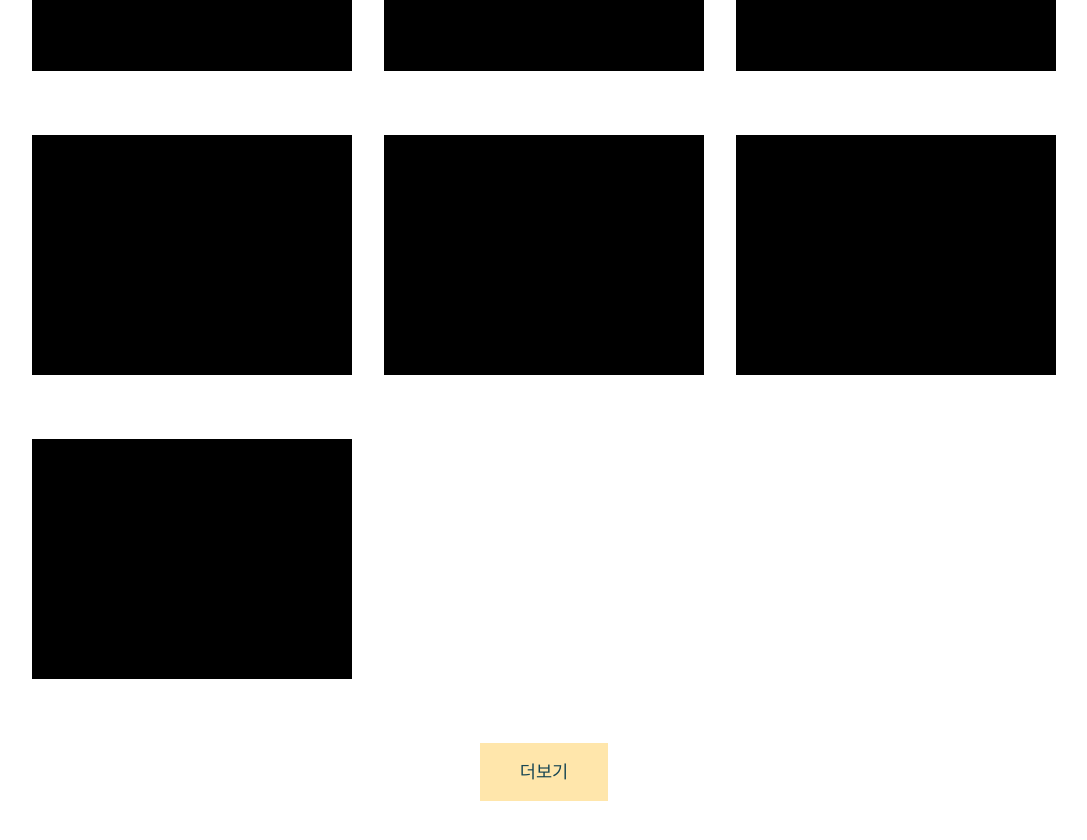
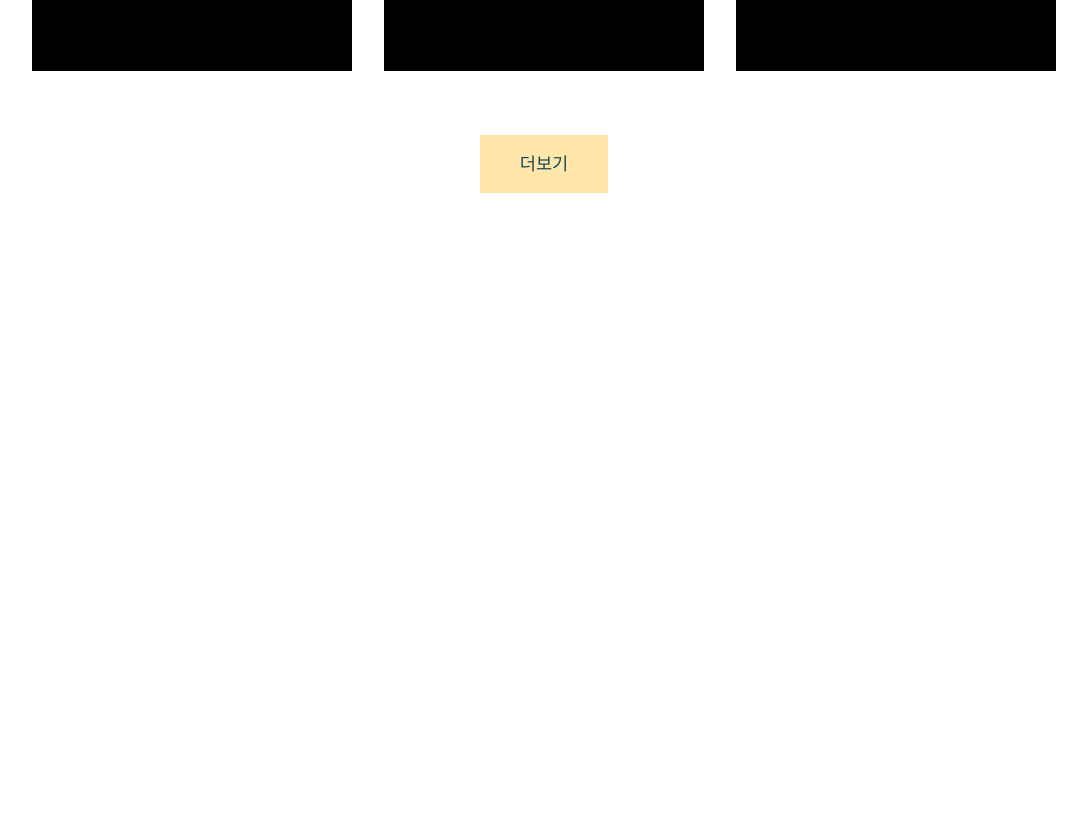
Before and after one commit to ParkJaeyeon0308/ServeyTheory, a React (Create React App) app in the folder surveytheory/: page / in a window 1280 px wide. Shown: the part 960-1800 px from the top of the page, without its empty margins (96-1183 px from the left). After the commit the page ends 1217 px from the top, so only its background shows below. Built offline with nearby package versions, Linux system fonts and the light colour scheme; a web font is replaced by a local one.

Commit message:
jquery install / 더보기, 닫기 버튼 구현

```diff
--- a/surveytheory/package.json
+++ b/surveytheory/package.json
@@ -8,6 +8,7 @@
     "@testing-library/user-event": "^12.1.10",
     "axios": "^0.21.1",
     "bootstrap": "^4.6.0",
+    "jquery": "^3.6.0",
     "node-sass": "^4.14.0",
     "react": "^17.0.2",
     "react-bootstrap": "^1.5.2",
--- a/surveytheory/src/pages/Home/home.js
+++ b/surveytheory/src/pages/Home/home.js
@@ -1,13 +1,26 @@
 import React, { Component } from "react";
-import { Link } from "react-router-dom";
-
 import "slick-carousel/slick/slick.css";
 import "slick-carousel/slick/slick-theme.css";
 import Slider from "react-slick";
 import "./slider.css";
 
+import jQuery from "jquery";
+window.$ = window.jQuery = jQuery;
+
 export default class Home extends Component {
     render() {
+        function showBox() {
+            jQuery(".more_btn").hide();
+            jQuery(".box2").show();
+            jQuery(".close_btn").show();
+        }
+
+        function hideBox() {
+            jQuery(".close_btn").hide();
+            jQuery(".box2").hide();
+            jQuery(".more_btn").show();
+        }
+
         // img style settings
         const img_style = {
             width: "30rem",
@@ -53,25 +66,26 @@ export default class Home extends Component {
                         />
                     </div>
                 </Slider>
-                <div className="box"></div>
-                <div className="box"></div>
-                <div className="box"></div>
-                <div className="box"></div>
-                <div className="box"></div>
-                <div className="box"></div>
-                <div className="box"></div>
-                <div className="box"></div>
-                <div className="box"></div>
-                <div className="box"></div>
+                <div className="box1"></div>
+                <div className="box1"></div>
+                <div className="box1"></div>
+                <div className="box1"></div>
+                <div className="box1"></div>
+                <div className="box1"></div>
+                <div className="box2"></div>
+                <div className="box2"></div>
+                <div className="box2"></div>
+                <div className="box2"></div>
 
                 {/* 빈 박스 */}
-                <div className="box"></div>
-                <div className="box"></div>
-                <Link to="./SignUp">
-                    <button type="button" className="more">
-                        더보기
-                    </button>
-                </Link>
+                <div className="box2"></div>
+                <div className="box2"></div>
+                <button type="button" className="more_btn" onClick={showBox}>
+                    더보기
+                </button>
+                <button type="button" className="close_btn" onClick={hideBox}>
+                    닫기
+                </button>
             </div>
         );
     }
--- a/surveytheory/src/pages/Home/slider.css
+++ b/surveytheory/src/pages/Home/slider.css
@@ -15,7 +15,8 @@
     align-items: center;
 }
 
-.container .box {
+.container .box1,
+.container .box2 {
     width: 20rem;
     height: 15rem;
     background-color: black;
@@ -25,26 +26,40 @@
     margin-right: 1rem;
 }
 
-.container .box:nth-child(11) {
-    margin-bottom: 4rem;
+.container .box2 {
+    display: none;
 }
 
-.container .box:nth-child(12),
-.container .box:nth-child(13) {
+.container .box2:nth-child(12),
+.container .box2:nth-child(13) {
     background-color: white;
     margin-bottom: 4rem;
 }
 
-.more {
+.more_btn {
     background-color: rgb(255, 230, 171);
     color: rgb(24, 70, 83);
     font-size: 1.1em;
 
     padding: 1rem 2.5rem;
     border: none;
+    margin-top: 4rem;
     margin-bottom: 4rem;
 }
 
-.more:hover {
+.close_btn {
+    display: none;
+    background-color: rgb(255, 230, 171);
+    color: rgb(24, 70, 83);
+    font-size: 1.1em;
+
+    padding: 1rem 2.5rem;
+    border: none;
+    margin-top: 4rem;
+    margin-bottom: 4rem;
+}
+
+.more_btn:hover,
+.close_btn:hover {
     background-color: rgb(255, 215, 121);
 }
```
Also changed, not shown: 2 other files (tests, documents, lock files or other folders).
